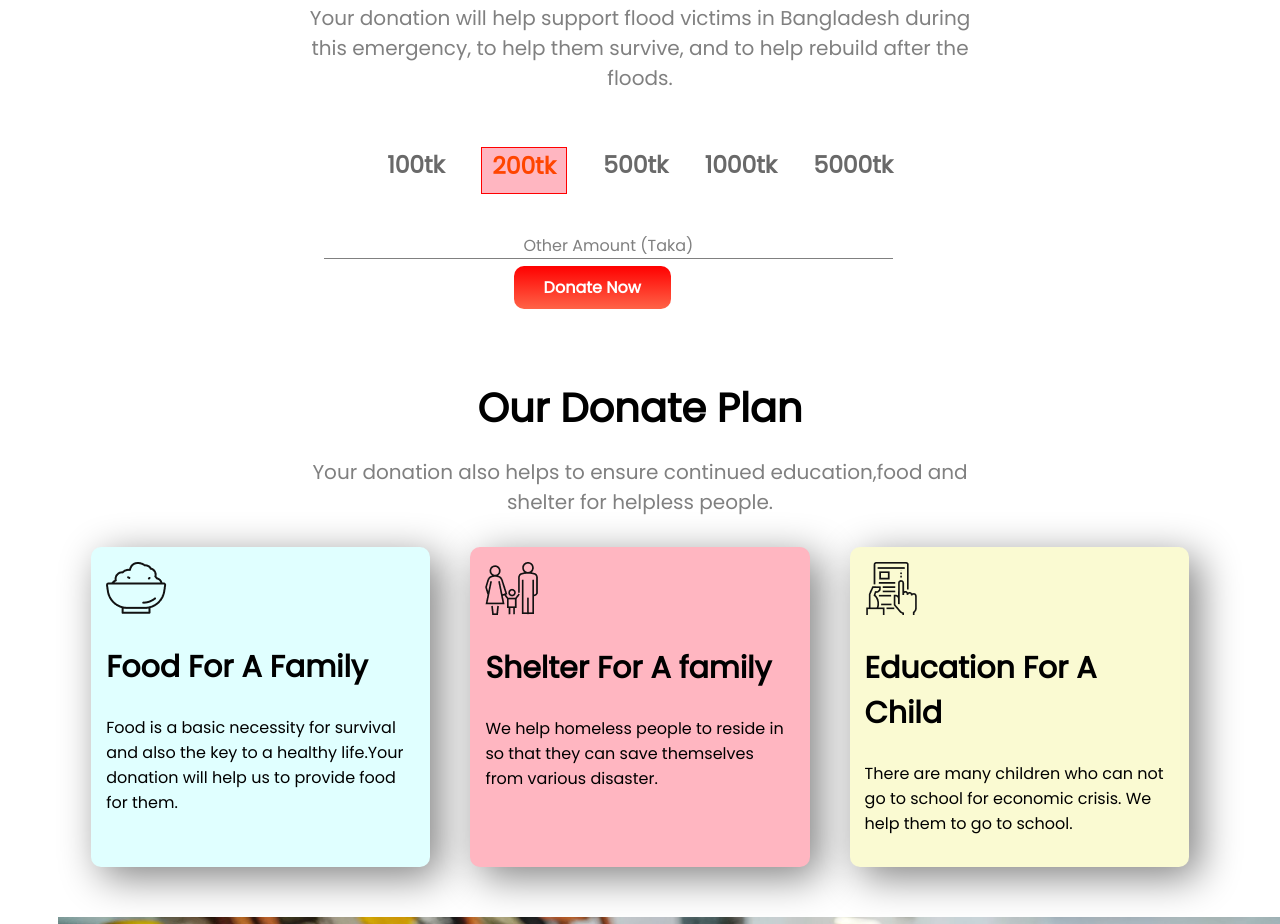
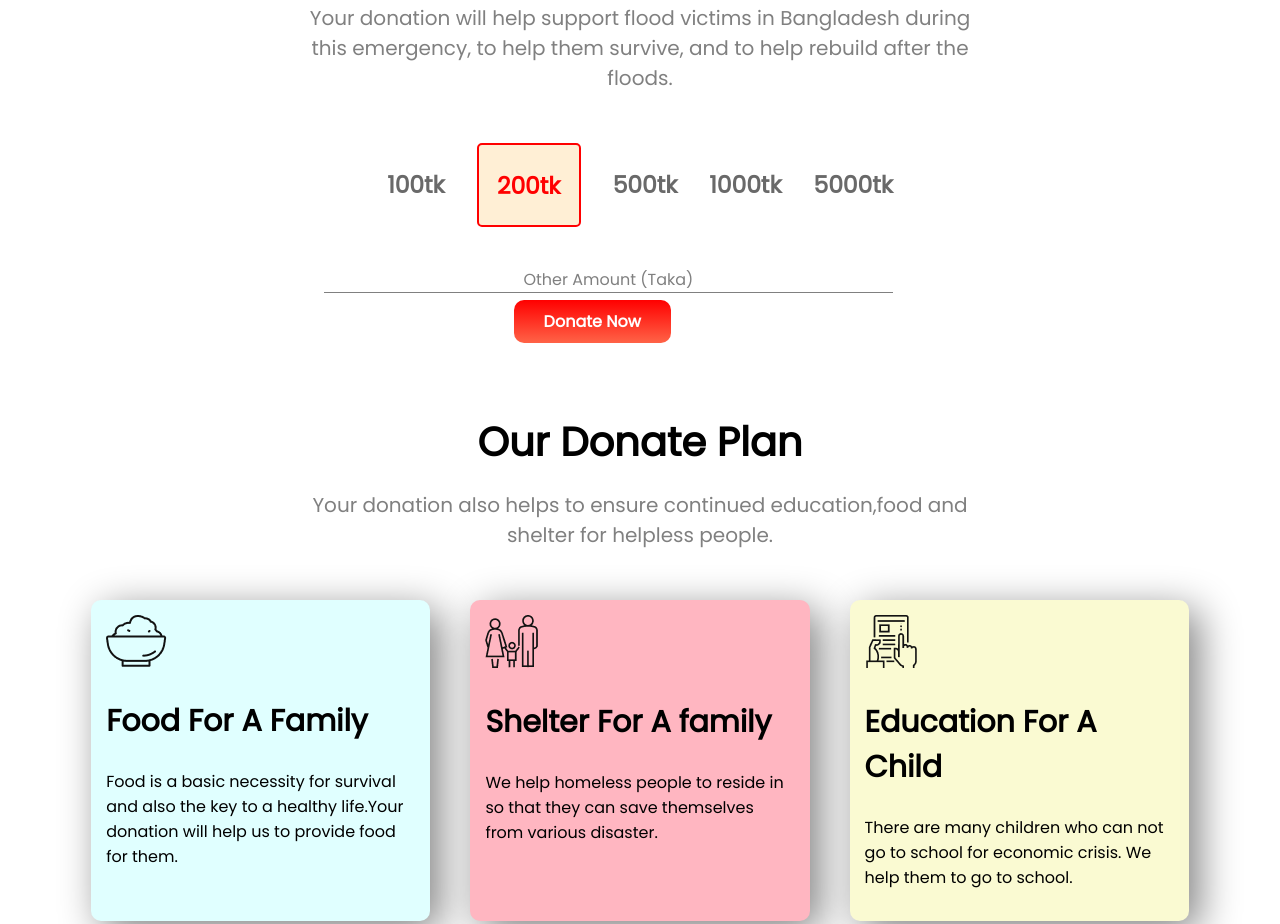
Before and after one commit to ferdouszitu/my-first-assignment, a plain HTML site: page index.html in a window 1280 px wide. Shown: the part 768-1692 px from the top of the page. Drawn offline with Linux system fonts and the light colour scheme.

Commit message:
correction

```diff
--- a/style.css
+++ b/style.css
@@ -31,6 +31,7 @@ h1 {
 
 .donate-today {
     margin-top: 50px;
+    margin-bottom: 20px;
     text-align: center;
     padding: 10px 300px;
     line-height: 30px;
@@ -52,12 +53,17 @@ h1 {
 }
 
 .orange-box {
-    border: 1px solid red;
-    padding-left: 10px;
-    padding-bottom: 10px;
-    padding-right: 10px;
-    background-color: lightpink;
-    color: orangered;
+    display: flex;
+    justify-content: center;
+    align-items: center;
+    height: 80px;
+    width: 100px;
+    border: 2px solid red;
+    color: red;
+    border-radius: 5px;
+    margin-top: 0;
+    background-color: papayawhip;
+
 }
 
 .taka {
```
